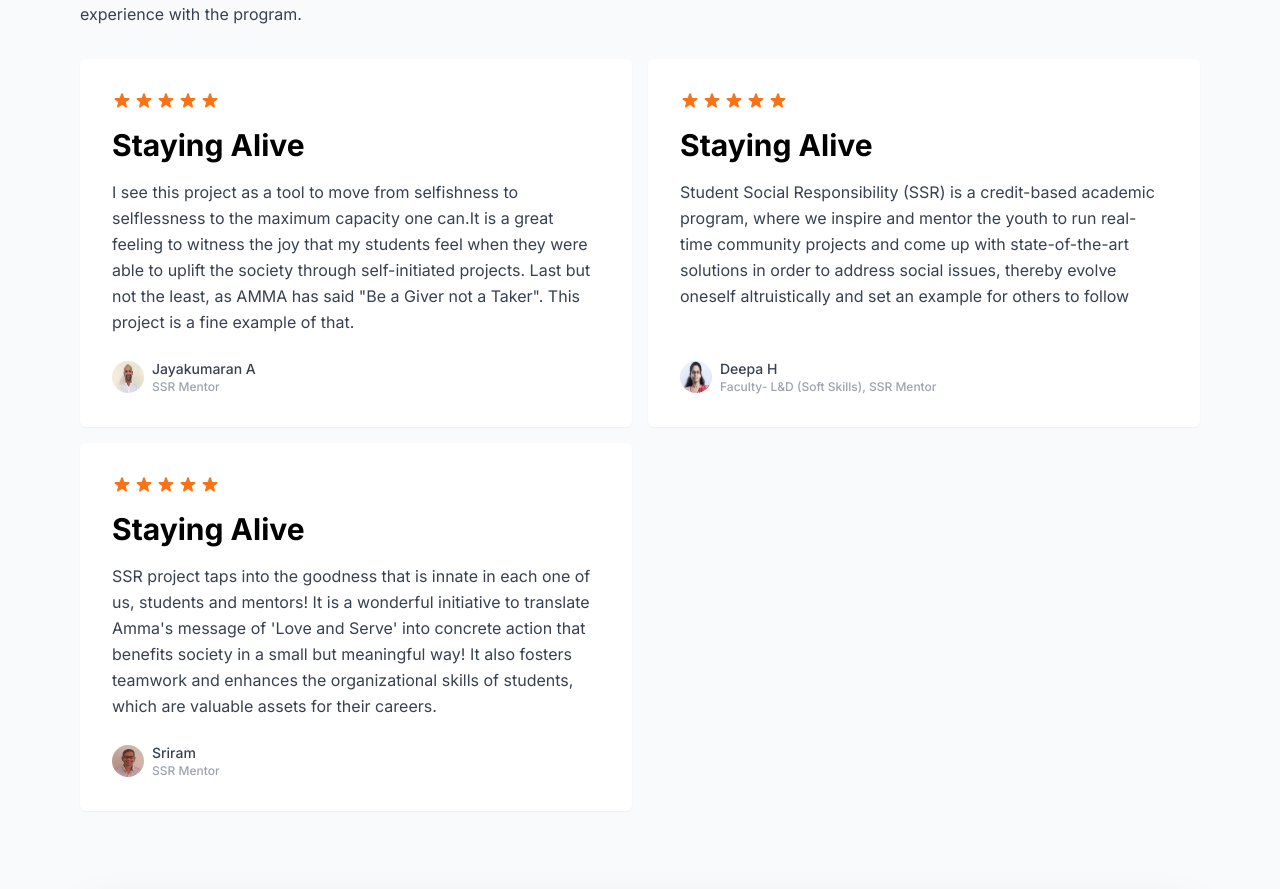
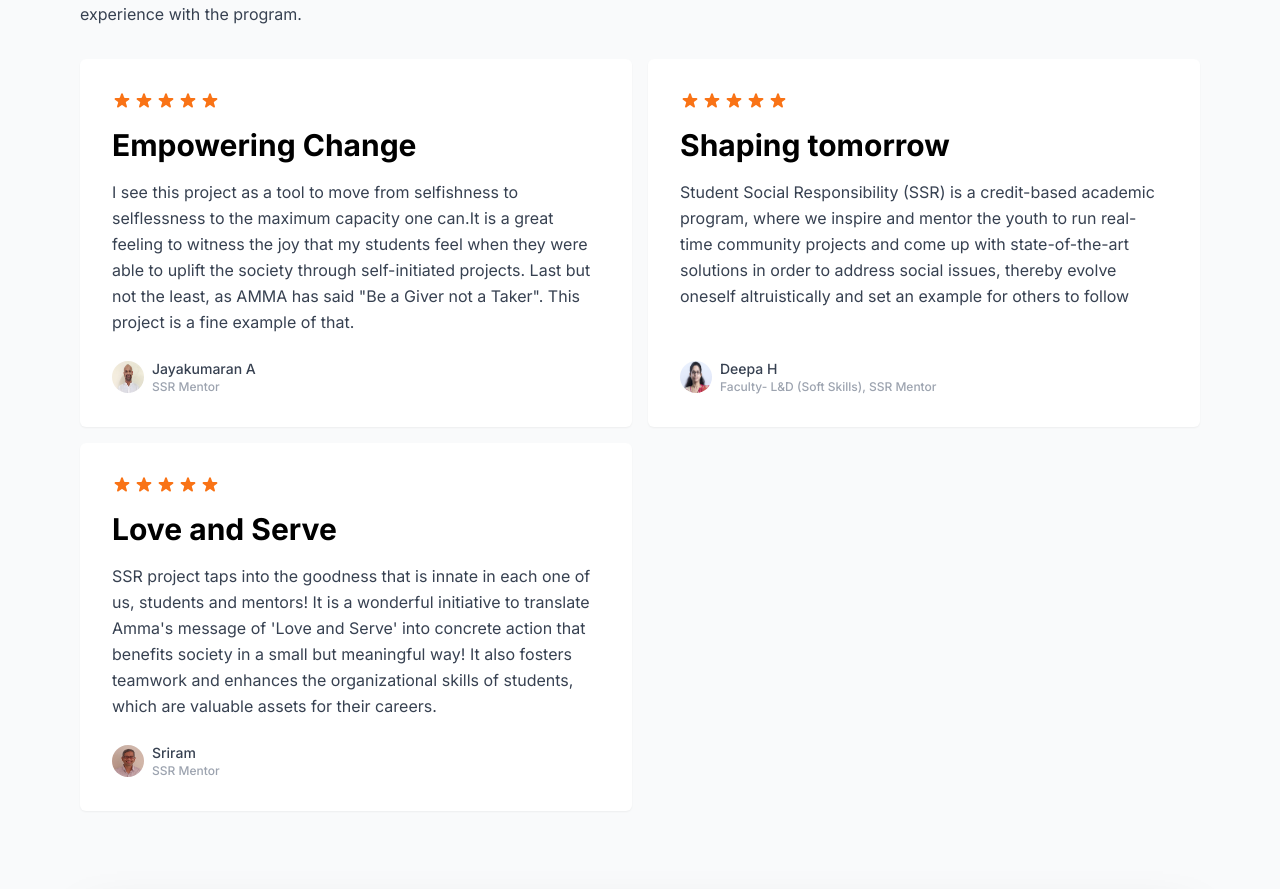
Before and after one commit to abhikrishnaram/SSRConnect-frontend, a Next.js app: page / in a window 1280 px wide. Shown: the part 4002-4891 px from the top of the page. Built offline with nearby package versions, Linux system fonts and the light colour scheme; no server answers.

Commit message:
UI: Improve UI

```diff
--- a/app/components/mission.tsx
+++ b/app/components/mission.tsx
@@ -10,7 +10,10 @@ const Mission = () => {
   ];
 
   return (
-    <div className="w-screen h-auto md:h-[50vh] border-b border-gray-200">
+    <div
+      className="w-screen h-auto md:h-[50vh] border-b border-gray-200"
+      id="about"
+    >
       <div className="w-full h-full md:max-w-6xl m-auto flex flex-col justify-center items-center py-8 px-4">
         <h2 className="text-3xl font-bold tracking-tight text-gray-900 sm:text-4xl">
           Our Mission
--- a/app/components/testimonials.tsx
+++ b/app/components/testimonials.tsx
@@ -4,7 +4,7 @@ import React from "react";
 const Testimonials = () => {
   const testimonials = [
     {
-      title: "Staying Alive",
+      title: "Empowering Change",
       description: `I see this project as a tool to move from selfishness to selflessness to the maximum capacity one can.It is a great feeling to witness the joy that my students feel when they were able to uplift the society through self-initiated projects. Last but not the least, as AMMA has said "Be a Giver not a Taker". This project is a fine example of that.`,
       user: "Jayakumaran A",
       role: "SSR Mentor",
@@ -12,7 +12,7 @@ const Testimonials = () => {
       rating: 5,
     },
     {
-      title: "Staying Alive",
+      title: "Shaping tomorrow",
       description:
         "Student Social Responsibility (SSR) is a credit-based academic program, where we inspire and mentor the youth to run real-time community projects and come up with state-of-the-art solutions in order to address social issues, thereby evolve oneself altruistically and set an example for others to follow",
       user: "Deepa H",
@@ -21,7 +21,7 @@ const Testimonials = () => {
       rating: 5,
     },
     {
-      title: "Staying Alive",
+      title: "Love and Serve",
       description: `SSR project taps into the goodness that is innate in
       each one of us, students and mentors! It is a
       wonderful initiative to translate Amma's message of
--- a/app/components/themes.tsx
+++ b/app/components/themes.tsx
@@ -14,7 +14,7 @@ const Themes = () => {
   ];
 
   return (
-    <section className="w-full max-w-6xl mx-auto px-4 pt-20" id="testimonials">
+    <section className="w-full max-w-6xl mx-auto px-4 pt-20" id="features">
       <div className="md:flex md:items-end md:justify-between">
         <div className="max-w-xl">
           <h2 className="text-4xl font-bold tracking-tight text-gray-900 sm:text-3xl">
```
